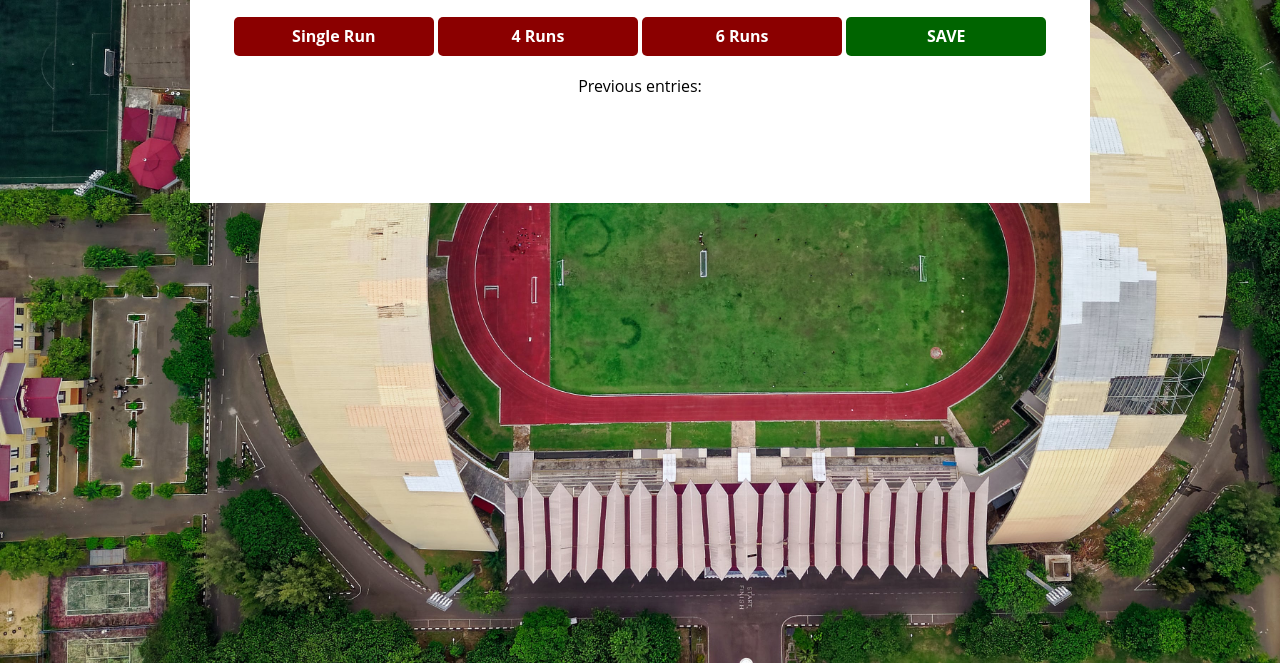
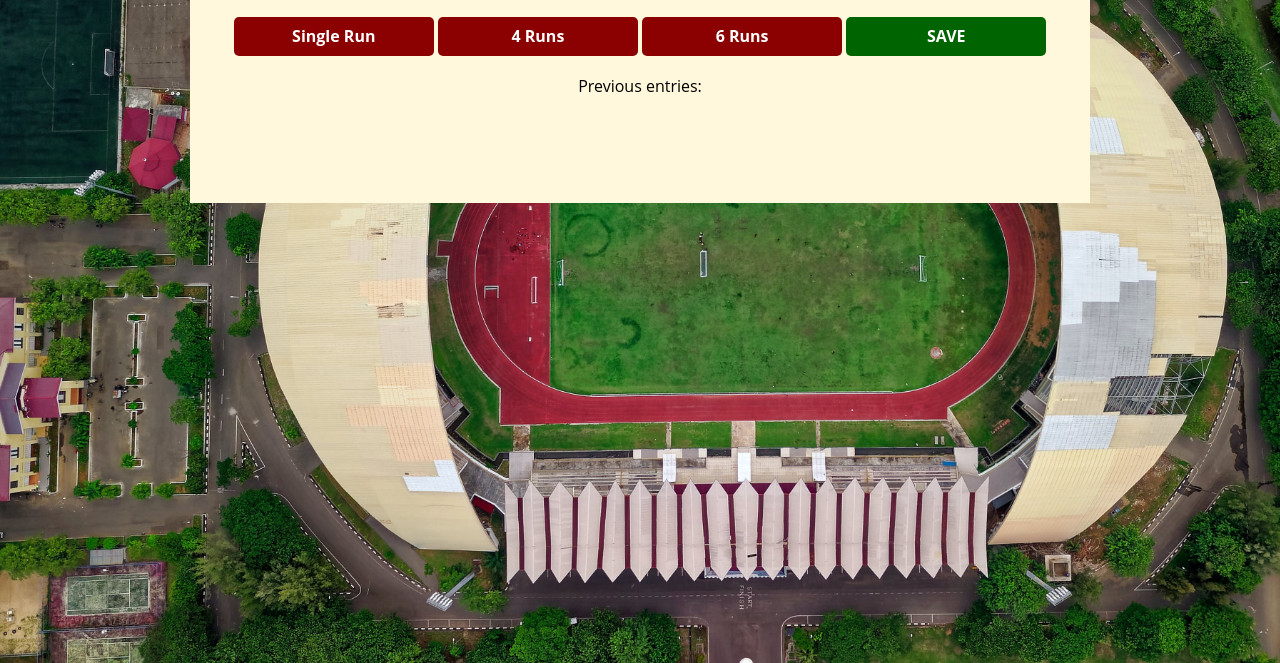
Before and after one commit to IshaDua12/passenger, a plain HTML site: page index.html in a window 1280 px wide. Shown: the part 137-800 px from the top of the page. Drawn offline with nearby package versions, Linux system fonts and the light colour scheme.

Commit message:
div color change

```diff
--- a/index.css
+++ b/index.css
@@ -10,7 +10,7 @@ body {
 }
 
 .container {
-    background: white
+    background: cornsilk
 
 }
 
```
